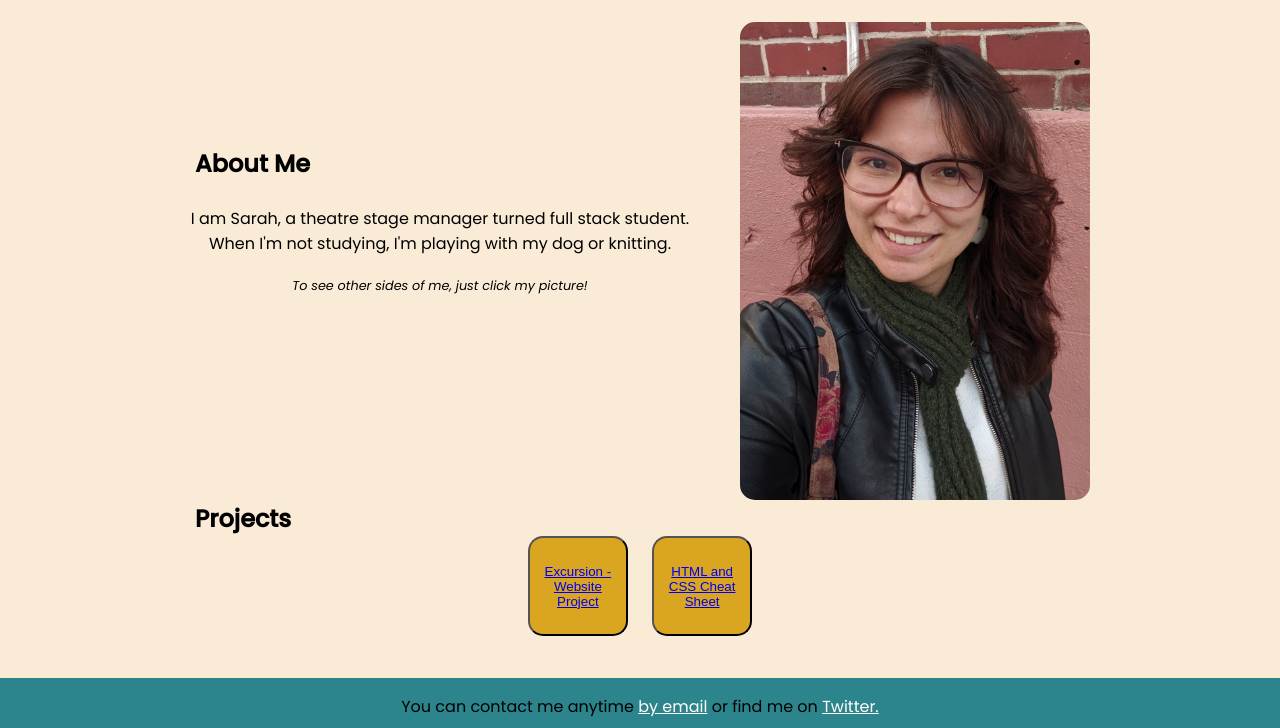
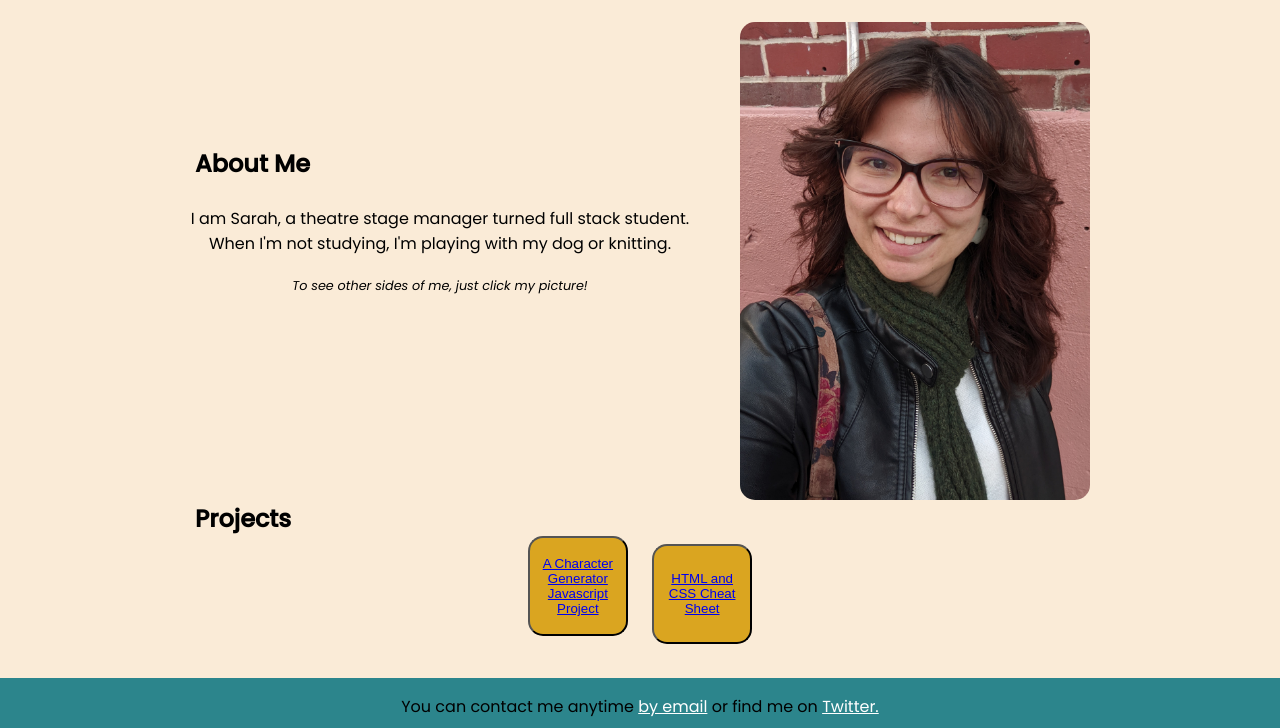
Before and after one commit to Rosenplants/rosenplants.github.io, a plain HTML site: page index.html in a window 1280 px wide. Shown: the part 72-800 px from the top of the page. Drawn offline with Linux system fonts and the light colour scheme.

Commit message:
updates projects section with CharGen

```diff
--- a/index.html
+++ b/index.html
@@ -32,7 +32,7 @@
     <section class='projects'>
         <h2>Projects</h2>
         <nav>
-            <button><a href="https://rosenplants.github.io/Excursion">Excursion - Website Project</a></button>
+            <button><a href="https://rosenplants.github.io/character-backstory-generator/">A Character Generator Javascript Project</a></button>
             <button><a href="https://rosenplants.github.io/HTML-CSS-Cheat-Sheet">HTML and CSS Cheat Sheet</a></button>
         </nav>
     </section>
```
